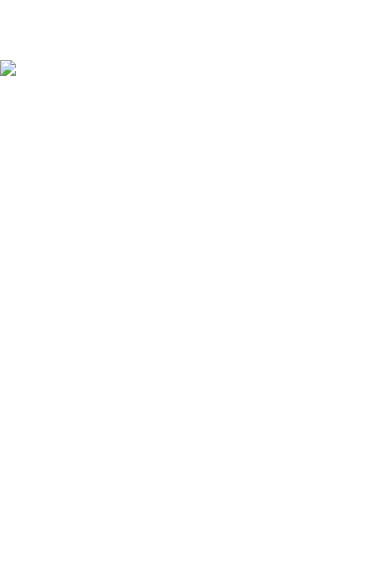
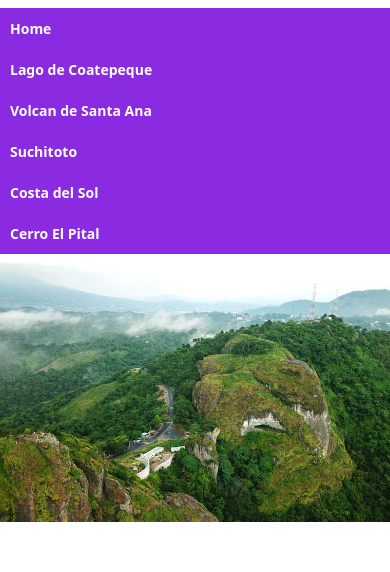
Before and after one commit to sari0210/Pagina-Individual, a plain HTML site: page contenido/PuertaDiablo.html in a window 390 px wide. Shown: the top 572 px of the page. Drawn offline with nearby package versions, Linux system fonts and the light colour scheme; files whose address does not match are found by name.

Commit message:
actualizacion commit

```diff
--- a/contenido/PuertaDiablo.html
+++ b/contenido/PuertaDiablo.html
@@ -5,6 +5,7 @@
     <meta http-equiv="X-UA-Compatible" content="IE=edge">
     <meta name="viewport" content="width=device-width, initial-scale=1.0">
     <link rel="stylesheet" href="Style.css">
+    <link rel="icon" href="./imagenes/sunrise.png">
     <link href="https://cdn.jsdelivr.net/npm/bootstrap@5.2.3/dist/css/bootstrap.min.css" rel="stylesheet" integrity="sha384-rbsA2VBKQhggwzxH7pPCaAqO46MgnOM80zW1RWuH61DGLwZJEdK2Kadq2F9CUG65" crossorigin="anonymous">
     <script src="https://cdn.jsdelivr.net/npm/bootstrap@5.2.3/dist/js/bootstrap.bundle.min.js" integrity="sha384-kenU1KFdBIe4zVF0s0G1M5b4hcpxyD9F7jL+jjXkk+Q2h455rYXK/7HAuoJl+0I4" crossorigin="anonymous"></script>
     <title>Puerta del Diablo</title>
@@ -13,8 +14,8 @@
     <header>
         <div>
         <nav class="navbar navbar-expand-lg ">
-          <div class="container">
-            <div class="collapse navbar-collapse" id="navbarNavAltMarkup">
+          <div class="container-nave">
+            <div class="" id="navbarNavAltMarkup">
               <div class="navbar-nav">
                 <a class="nav-link " aria-current="page" href="/index.html">  <strong>Home</strong></a>
                 <a class="nav-link" href="./LagoCoa.html"> <strong>Lago de Coatepeque</strong> </a>
@@ -39,7 +40,7 @@
         />
         <img
           class="slider-item"
-          src="..//contenido/imagenes/Puerta-del-Diablo_01.jpg"
+          src="..//contenido/imagenes/PUERTA-DEL-DIABLO-Parques-Naturales - copia.jpg"
         />
 
         </div>
--- a/contenido/Style.css
+++ b/contenido/Style.css
@@ -20,7 +20,7 @@
 .navbar a{
     font-size: 1.1rem;
     text-decoration: none;
-    color: blue;
+    color: blueviolet;
     text-align: center;
     text-overflow: inherit;
     padding: 10px 10px 10px 10px;
@@ -64,10 +64,10 @@
     text-align: justify;
   }
 
-  .mapa{
+  .container-mapa{
     margin: 0px;
   }
-  .mapa p{
+  .container-mapa p{
     text-align: center;
   }
 
@@ -91,3 +91,112 @@
     padding: 25px 2px 8px 50px;
     color:white;
   }
+  @media(max-width:1100px){
+    .navbar{
+      background-color:white;
+    width: 100%;
+    height: 100%;
+    text-align: end;
+    display: block;
+    padding: 0px;
+    margin: 0px;
+    }
+
+    .navbar a{
+      font-size: 14px;
+      text-decoration: none;
+      color: white;
+      text-align: left;
+      padding: 10px 10px;
+      margin: 0px;
+      background-color: blueviolet;
+      width: 100%;
+    }
+
+    .navbar-nav{
+      padding: 0px;
+      margin: 0px;
+      width: 100%;
+
+    }
+
+    .container-nave{
+      width: 100%;
+    padding-top: 0;
+
+    }
+    .slider-container{
+      height: 40%;
+    }
+  .slider-item img{
+    width: 100%;
+    height: 40%;
+    padding-top: 0;
+  }
+  .container-mapa{
+    width: 50%;
+    height: 40%;
+
+  }
+  .mapouter{
+    width: 50%;
+    height: 40%;
+    padding: 0;
+
+  }
+  }
+
+  @media(max-width:700px){
+    .navbar{
+      background-color:white;
+    width: 100%;
+    height: 100%;
+    text-align: end;
+    display: block;
+    padding: 0px;
+    margin: 0px;
+    }
+
+    .navbar a{
+      font-size: 14px;
+      text-decoration: none;
+      color: white;
+      text-align: left;
+      padding: 10px 10px;
+      margin: 0px;
+      background-color: blueviolet;
+      width: 100%;
+    }
+
+    .navbar-nav{
+      padding: 0px;
+      margin: 0px;
+      width: 100%;
+
+    }
+
+    .container-nave{
+      width: 100%;
+    padding-top: 0;
+
+    }
+    .slider-container{
+      height: 40%;
+    }
+  .slider-item img{
+    width: 100%;
+    height: 40%;
+    padding-top: 0;
+  }
+  .container-mapa{
+    width: 50%;
+    height: 40%;
+
+  }
+  .mapouter{
+    width: 50%;
+    height: 40%;
+    padding: 0;
+
+  }
+  }
```
Also changed, not shown: contenido/CerroElPital.html (+3 -2 lines), contenido/CostadelSol.html (+6 -5 lines), contenido/LagoCoa.html (+3 -2 lines), contenido/Suchitoto.html (+3 -2 lines), contenido/volcanSAna.html (+3 -2 lines), index.html (+1 -1 lines), assets/img/sunrise.png (added), assets/img/umbrella-open-tool-for-beach.png (added), contenido/imagenes/Costa del sol silder3.jpg (added), contenido/imagenes/PUERTA-DEL-DIABLO-Parques-Naturales - copia.jpg (added), contenido/imagenes/sunrise.png (added).
